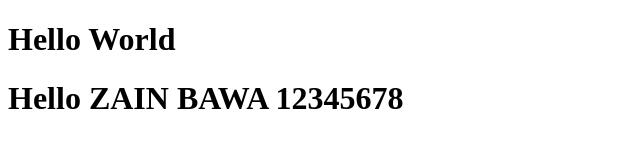
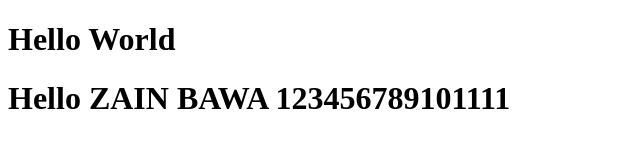
Before and after one commit to Zakariya-khan/Learning, a plain HTML site: page index.html in a window 1280 px wide. Shown: the whole page, without its empty margins (0-640 px from the left). Drawn offline with Linux system fonts and the light colour scheme.

Commit message:
Update index.html

```diff
--- a/index.html
+++ b/index.html
@@ -7,6 +7,6 @@
 </head>
 <body>
     <h1>Hello World</h1>
-    <h1>Hello ZAIN BAWA 12345678</h1>
+    <h1>Hello ZAIN BAWA 123456789101111</h1>
 </body>
 </html>
```
